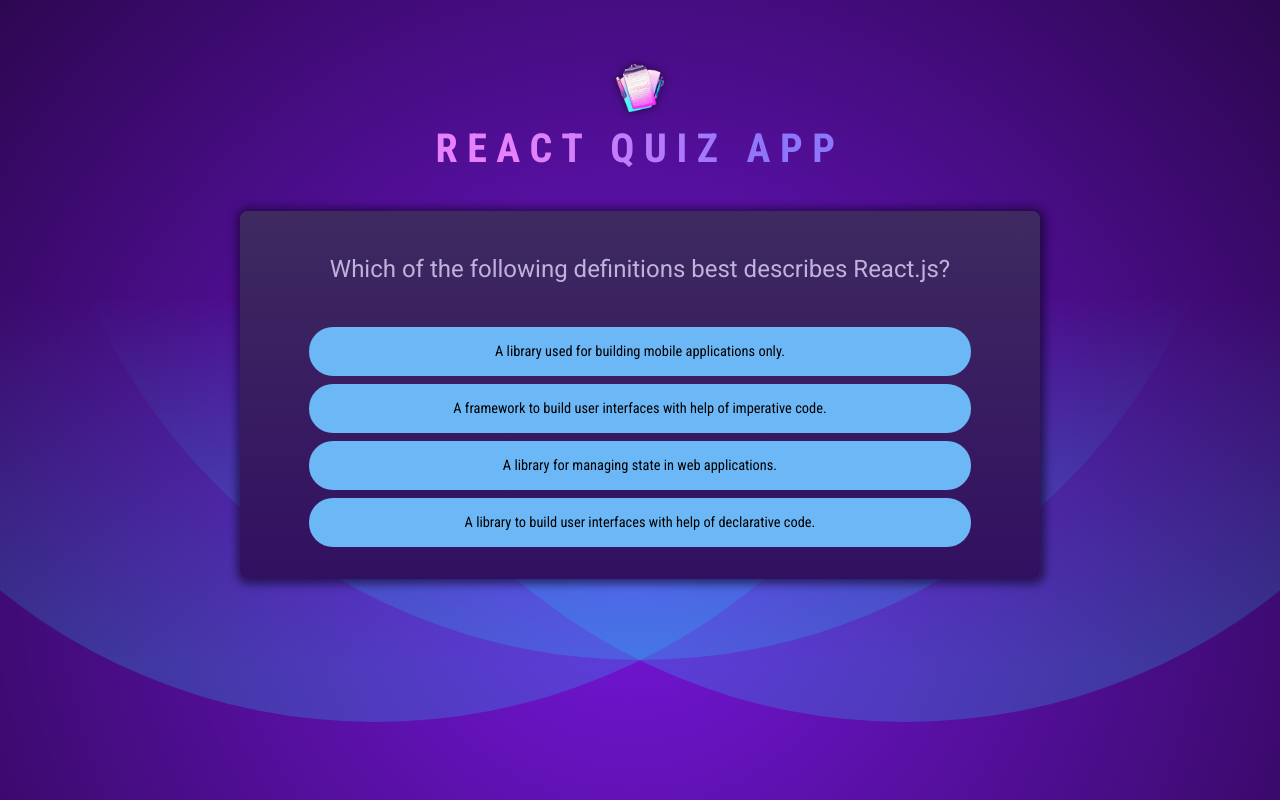
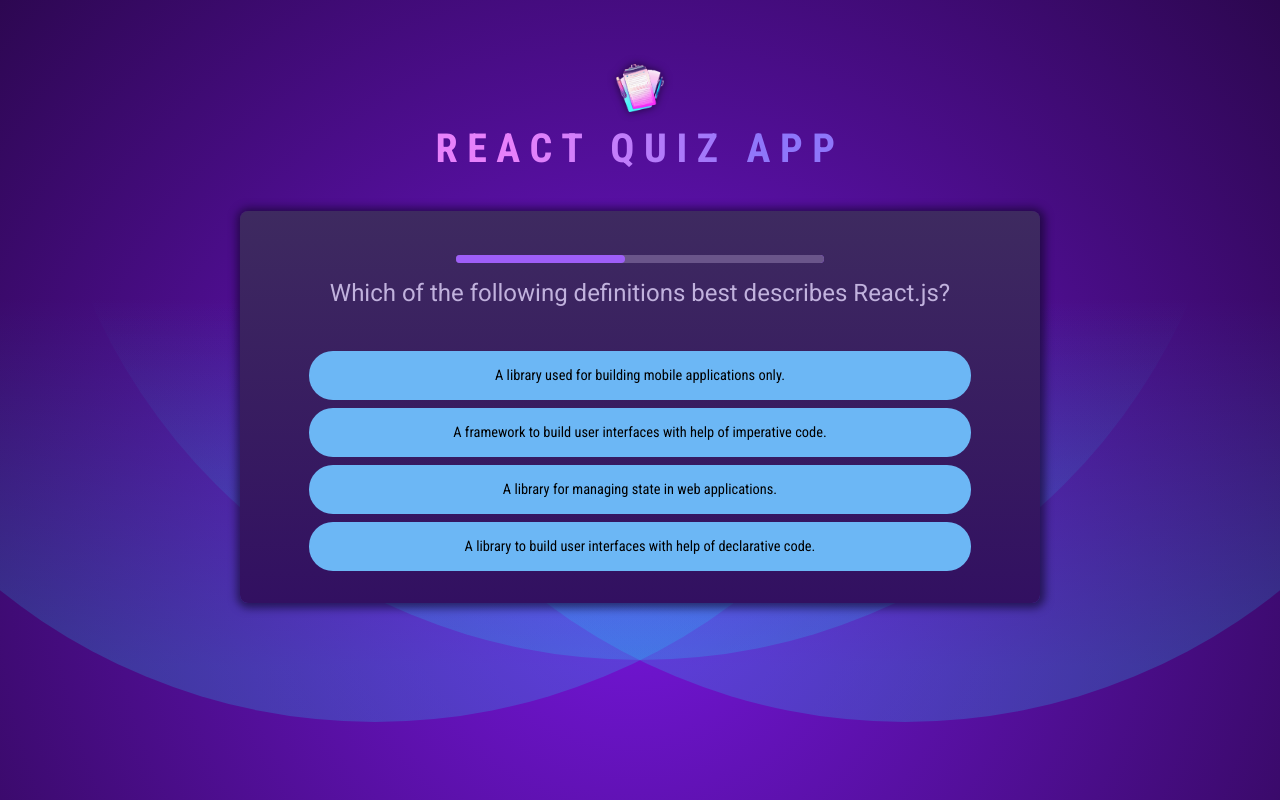
Before and after one commit to Dobuss/React-Quiz-App, a React (Vite) app: page / in a window 1280 px wide. Built offline with nearby package versions, Linux system fonts and the light colour scheme.

Commit message:
impl questions timer

```diff
--- /dev/null
+++ b/src/components/QuestionTimer.jsx
@@ -0,0 +1,25 @@
+import { useEffect, useState } from "react";
+
+export default function QuestionTimer({ timeout, onTimeout }) {
+  const [remainingTime, setRemainingTime] = useState(timeout);
+
+  useEffect(() => {
+    const timer = setTimeout(onTimeout, timeout);
+
+    return () => {
+      clearTimeout(timer);
+    };
+  }, [onTimeout, timeout]);
+
+  useEffect(() => {
+    const interval = setInterval(() => {
+      setRemainingTime((prev) => prev - 100);
+    }, 100);
+
+    return () => {
+      clearInterval(interval);
+    };
+  }, []);
+
+  return <progress id="queston-time" value={remainingTime} max={timeout} />;
+}
--- a/src/components/Quiz.jsx
+++ b/src/components/Quiz.jsx
@@ -1,17 +1,26 @@
-import { useState } from "react";
+import { useCallback, useState } from "react";
 import QUESTIONS from "../questions.js";
 import quizCOmpleteImg from "../assets/quiz-complete.png";
+import QuestionTimer from "./QuestionTimer.jsx";
 
 export default function Quiz() {
   const [userAnswers, setUserAnswers] = useState([]);
   const activeQuestionIndex = userAnswers.length;
   const quizIsComplete = activeQuestionIndex === QUESTIONS.length;
 
-  function handleSelectAnswer(selectedAnswer) {
+  const handleSelectAnswer = useCallback(function handleSelectAnswer(
+    selectedAnswer
+  ) {
     setUserAnswers((prev) => {
       return [...prev, selectedAnswer];
     });
-  }
+  },
+  []);
+
+  const handleSkipAnswer = useCallback(
+    () => handleSelectAnswer(null),
+    [handleSelectAnswer]
+  );
 
   if (quizIsComplete) {
     return (
@@ -28,6 +37,11 @@ export default function Quiz() {
   return (
     <div id="quiz">
       <div id="question">
+        <QuestionTimer
+        key={activeQuestionIndex}
+        timeout={10000}
+        onTimeout={handleSkipAnswer}
+        />
         <h2>{QUESTIONS[activeQuestionIndex].text}</h2>
         <ul id="answers">
           {shuffledAnswers.map((answer) => (
```
